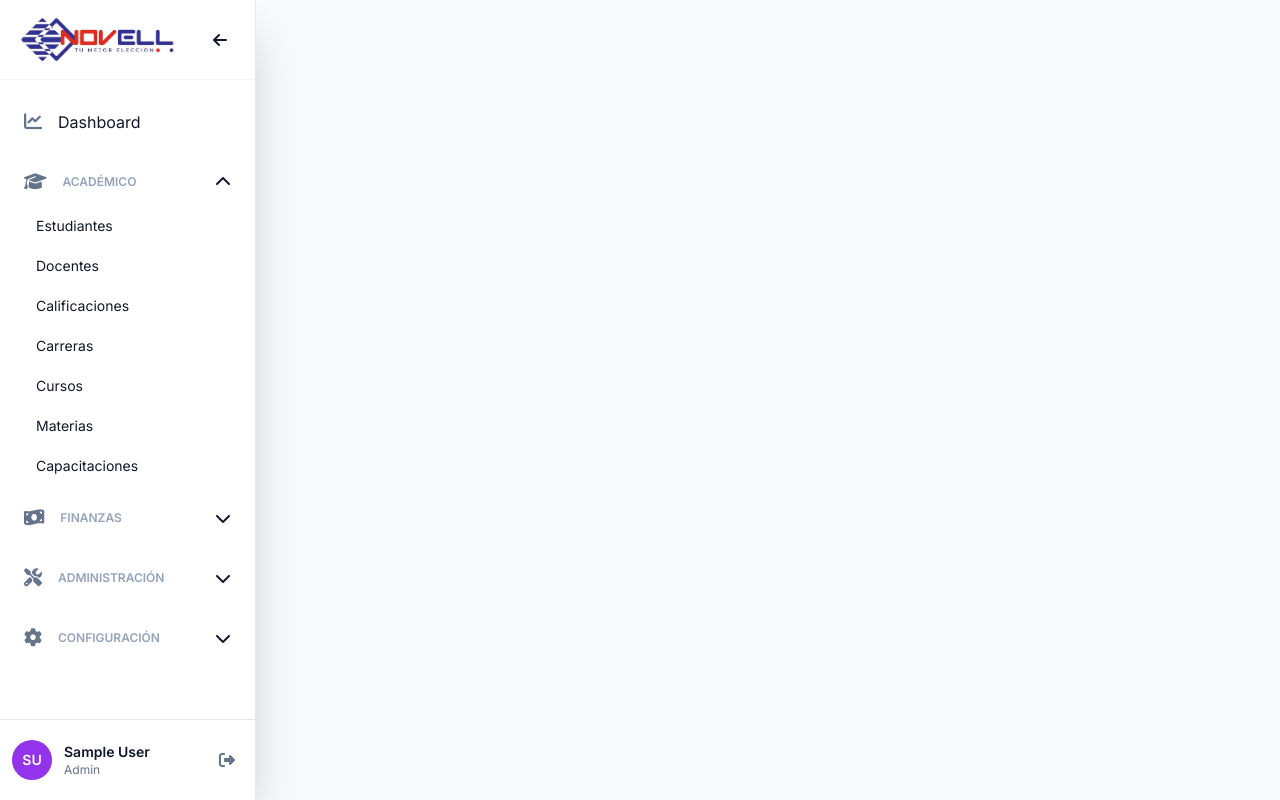
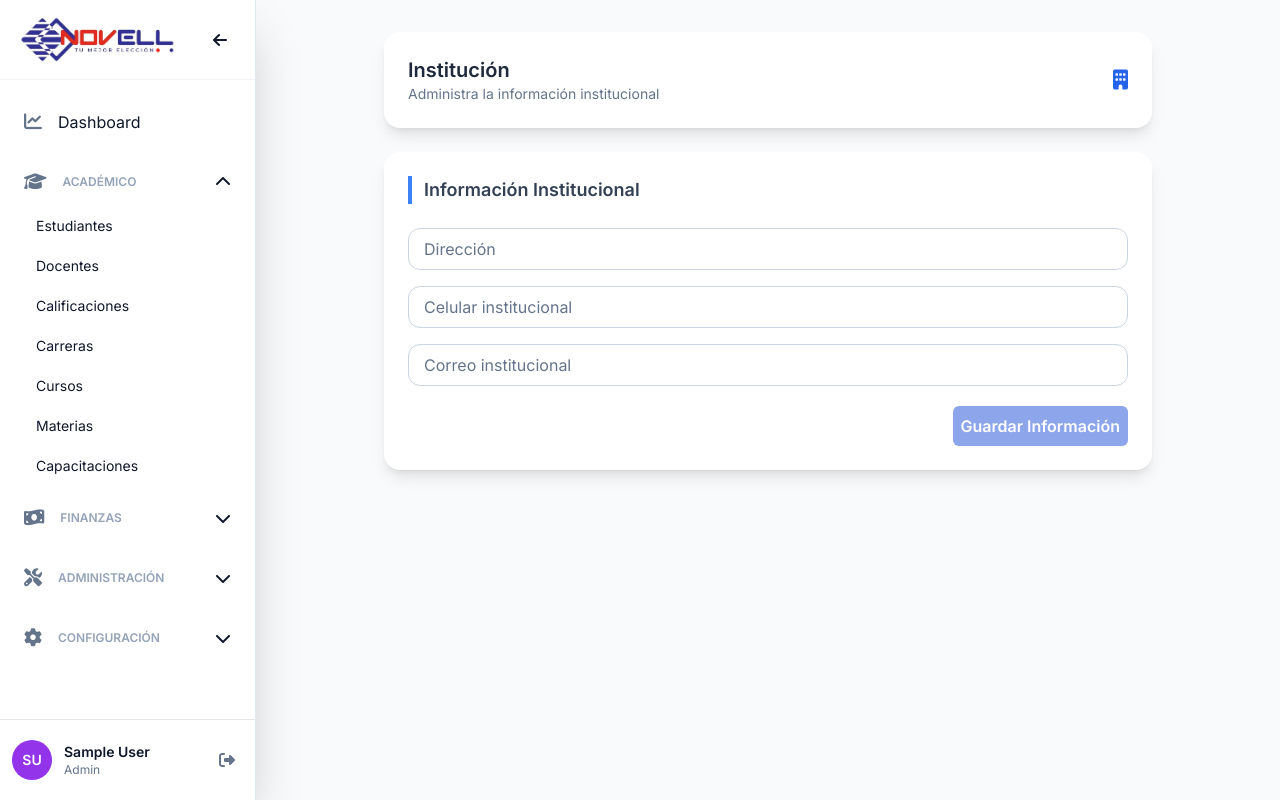
Before and after one commit to vax-02/front-si-integral-novell, an Angular app: page /home/institution in a window 1280 px wide. Before the commit this address led to /home. Built offline with nearby package versions, Linux system fonts and the light colour scheme; no server answers; sample sign-in values are in the browser's storage.

Commit message:
m. Info. institucion

```diff
--- a/src/app/app.routes.ts
+++ b/src/app/app.routes.ts
@@ -21,6 +21,7 @@ import { MyScheduleComponent } from './pages/my-schedule/my-schedule.component';
 import { SubjectsComponent } from './pages/subjects/subjects.component';
 import { authGuard } from './core/guards/auth.guard';
 import { CoursesComponent } from './pages/courses/courses.component';
+import { InstitutionComponent } from './pages/institution/institution.component';
 
 export const routes: Routes = [
   // Ruta para el Home
@@ -52,13 +53,10 @@ export const routes: Routes = [
     ]},
     { path: 'profile', component: ProfileComponent  },
     { path: 'password', component: ChangePasswordComponent  },
-
-
+    { path: 'institution', component: InstitutionComponent  },
   ] },
-
   // Redirección por defecto: si el usuario no escribe nada, va a /home
   { path: '', redirectTo: '', pathMatch: 'full' },
-
   // Ruta comodín: si escriben cualquier cosa que no existe, va a /home
   { path: '**', redirectTo: 'home' },
 ];
--- a/src/app/components/layout/layout.component.html
+++ b/src/app/components/layout/layout.component.html
@@ -217,7 +217,8 @@
             Contraseña
           </a>
           @if (role == 'admin') {
-          <a class="block py-2 text-sm hover:text-blue-600 transition-colors"
+          <a routerLink="/home/institution" routerLinkActive="text-blue-600"
+            class="block py-2 text-sm hover:text-blue-600 transition-colors"
             (click)="isMobile ? collapsed = true : null">
             Institución
           </a>
--- a/src/app/config/api-endpoints.ts
+++ b/src/app/config/api-endpoints.ts
@@ -4,6 +4,7 @@ export const API_ENDPOINTS = {
   auth: {
     login: `${API_BASE_URL}/login`,
   },
+  institution : `${API_BASE_URL}/institutions`,
   users: `${API_BASE_URL}/users`,
   degrees: `${API_BASE_URL}/degrees`,
   docentes: `${API_BASE_URL}/docentes`,
--- /dev/null
+++ b/src/app/pages/institution/institution.component.html
@@ -0,0 +1,64 @@
+<div class="max-w-3xl mx-auto space-y-6">
+
+  <!-- HEADER -->
+  <div class="bg-white p-6 rounded-2xl shadow-lg flex items-center justify-between">
+    <div>
+      <h2 class="text-xl font-bold text-slate-800">Institución</h2>
+      <p class="text-sm text-slate-500">
+        Administra la información institucional
+      </p>
+    </div>
+
+    <i class="fa-solid fa-building text-blue-600 text-xl"></i>
+  </div>
+
+  <!-- FORM -->
+  <div class="bg-white p-6 rounded-2xl shadow-lg space-y-6">
+
+    <h3 class="text-lg font-semibold text-slate-700 border-l-4 border-blue-500 pl-3">
+      Información Institucional
+    </h3>
+
+    <form [formGroup]="form" (ngSubmit)="submit()">
+
+      <div class="grid gap-4">
+        <!-- Dirección -->
+        <app-base-input
+          class="block w-full"
+          text="Dirección"
+          formControlName="address">
+        </app-base-input>
+
+        <!-- Celular -->
+        <app-base-input
+          class="block w-full"
+          text="Celular institucional"
+          type_i="tel"
+          formControlName="cellphone">
+        </app-base-input>
+
+        <!-- Correo -->
+        <app-base-input
+          class="block w-full"
+          text="Correo institucional"
+          type_i="email"
+          formControlName="email">
+        </app-base-input>
+
+      </div>
+
+      <div class="flex justify-end pt-5">
+
+        <app-button
+          label="Guardar Información"
+          type="primary"
+          [disabled]="loading || form.invalid">
+        </app-button>
+
+      </div>
+
+    </form>
+
+  </div>
+
+</div>
--- /dev/null
+++ b/src/app/pages/institution/institution.component.ts
@@ -0,0 +1,77 @@
+import { Component } from '@angular/core';
+import {
+  FormBuilder,
+  FormGroup,
+  Validators,
+  ReactiveFormsModule,
+} from '@angular/forms';
+import { CommonModule } from '@angular/common';
+import { BaseInputComponent } from '../../shared/base-input/base-input.component';
+import { ButtonComponent } from '../../shared/button/button.component';
+import { InstitutionService } from '../../service/institution.service';
+import { ToastService } from '../../shared/services/toast.service';
+@Component({
+  selector: 'app-institution',
+  imports: [
+    CommonModule,
+    BaseInputComponent,
+    ButtonComponent,
+    ReactiveFormsModule,
+  ],
+  templateUrl: './institution.component.html',
+  styleUrl: './institution.component.css',
+})
+export class InstitutionComponent {
+  loading = false;
+
+  form: FormGroup;
+
+  constructor(
+    private fb: FormBuilder,
+    private intitutionService: InstitutionService,
+    private toast: ToastService,
+  ) {
+    this.form = this.fb.group({
+      address: ['', Validators.required],
+      cellphone: [
+        '',
+        [Validators.required, Validators.pattern(/^[0-9]{8,10}$/)],
+      ],
+      email: ['', [Validators.required, Validators.email]],
+    });
+    this.loadInfo();
+  }
+  loadInfo() {
+    this.intitutionService.getInstitution().subscribe({
+      next: (resp) => {
+        this.form.patchValue({
+          address: resp.address,
+          cellphone: resp.cellphone,
+          email: resp.email,
+        });
+      },
+      error: () => {
+        this.toast.error('Error al cargar los datos');
+      },
+    });
+  }
+  submit(): void {
+    if (this.form.invalid) {
+      this.form.markAllAsTouched();
+      return;
+    }
+
+    this.loading = true;
+    const data = this.form.value;
+    this.intitutionService.updateInstitution(1, data).subscribe({
+      next: () => {
+        this.toast.success('Información actualizada');
+        this.loading = false;
+      },
+      error: () => {
+        this.toast.error('Error al actualizar');
+        this.loading = false;
+      },
+    });
+  }
+}
--- /dev/null
+++ b/src/app/service/institution.service.ts
@@ -0,0 +1,33 @@
+import { Injectable } from '@angular/core';
+import { API_ENDPOINTS } from '../config/api-endpoints';
+import { HttpClient, HttpHeaders } from '@angular/common/http';
+import { AuthService } from '../core/services/auth.service';
+import { Observable } from 'rxjs';
+
+@Injectable({
+  providedIn: 'root',
+})
+export class InstitutionService {
+  private apiUrl = API_ENDPOINTS;
+  constructor(
+    private http: HttpClient,
+    private auth: AuthService,
+  ) {}
+
+  getInstitution(): Observable<any> {
+    return this.http.get<any>(`${this.apiUrl.institution}`, {
+      headers: this.getHeaders(),
+    });
+  }
+  updateInstitution(id: number = 1, data: any): Observable<any> {
+    return this.http.put<any>(`${this.apiUrl.institution}/${id}`, data, {
+      headers: this.getHeaders(),
+    });
+  }
+
+  private getHeaders() {
+    return new HttpHeaders({
+      Authorization: `Bearer ${this.auth.token}`,
+    });
+  }
+}
```
Also changed, not shown: src/app/pages/institution/institution.component.css (added), 2 other files (tests, documents, lock files or other folders).
